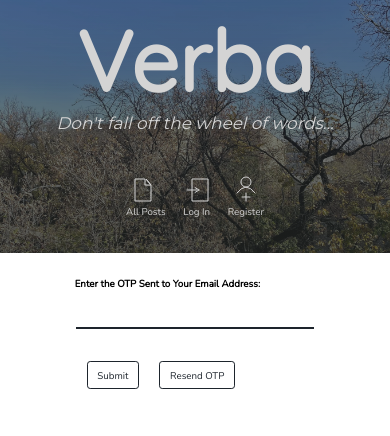
After one commit to Adeyomola/sentio, a Flask app: template verba/auth/templates/verify.html in a window 390 px wide. The commit adds this page. Shown: the top 436 px of the page. Run offline with Flask 3, Linux system fonts and the light colour scheme; the template is opened without the code that fills it, so the values that code supplies are empty.

Commit message:
added email verification; made button more responsive

```diff
--- a/test_requirements.txt
+++ b/test_requirements.txt
@@ -11,6 +11,7 @@ Jinja2==3.1.2
 MarkupSafe==2.1.3
 mysqlclient==2.2.0
 pillow==10.2.0
+pyotp==2.9.0
 pytest==7.4.4
 python-dotenv==1.0.0
 SQLAlchemy==2.0.23
--- a/verba/auth/auth.py
+++ b/verba/auth/auth.py
@@ -7,10 +7,13 @@ from sqlalchemy.exc import IntegrityError
 from werkzeug.security import check_password_hash, generate_password_hash
 import re
 import functools
-
+from verba.auth.email_auth import send_email
+import pyotp
 
 bp = Blueprint('auth', __name__, template_folder='templates', static_folder='static', static_url_path='/auth/static')
 md = metadata()
+
+totp = pyotp.TOTP('base32secret3232', interval=300)
 
 @bp.before_app_request
 def current_user():
@@ -110,7 +113,33 @@ def register():
                     error = 'username has already been taken'
                     flash(error)
             else:
+                send_email(email, totp.now())
                 connection.close()
-                return redirect("/login")
+                return redirect(url_for('auth.verify', unverified_email=email))
         flash(error)
     return render_template('register.html')
+
+@bp.route('/verify', methods=['GET', 'POST'])
+def verify():
+    email = request.args.get('unverified_email')
+    if g.user is not None or email is None:
+        return redirect('/')
+    if request.method == 'POST':
+        if 'submitotp' in request.form:
+            error = None
+            otp = request.form['otp']
+
+            if totp.verify(otp):
+                return redirect('/login')
+            else:
+                error="Invalid Code"
+                flash(error)
+            return redirect(url_for('auth.verify', unverified_email=email))
+    return render_template('verify.html')
+
+@bp.route('/resend_otp', methods=['POST'])
+def resend():
+    email = request.referrer.split('?unverified_email=')[1]
+    if request.method == 'POST':
+        send_email(email, totp.now())
+        return redirect(url_for('auth.verify'))
--- /dev/null
+++ b/verba/auth/templates/verify.html
@@ -0,0 +1,32 @@
+<!DOCTYPE html>
+<html lang="en">
+
+<head>
+    <meta charset="UTF-8">
+    <meta name="viewport" content="width=device-width, initial-scale=1.0">
+    <link rel="icon" type="image/x-icon" href="{{ url_for('auth.static', filename='favicon.ico') }}">
+    <link rel="stylesheet" href="https://fonts.googleapis.com/css?family=Montserrat|Nunito|Quicksand">
+    <link rel="stylesheet" href="{{ url_for('auth.static', filename='styles/style.css') }}">
+    <link rel="stylesheet" href="{{ url_for('auth.static', filename='styles/inputs.css') }}">
+    <link rel="stylesheet" href="{{ url_for('static', filename='styles/buttons.css') }}">
+    <title>Verify</title>
+</head>
+
+<body>
+    {% extends 'loggedout.html' %}
+    {% block content %}
+    {% for message in get_flashed_messages() %}
+    <div class="flash">{{ message }}</div>
+    {% endfor %}
+    <form method="post">
+        <label for="otp">Enter the OTP Sent to Your Email Address:</label>
+        <input type="text" name="otp" id="otp" autocomplete="off">
+        <hr>
+        <div id="edit-delete-wrapper">
+            <button type="submit" name="submitotp">Submit </button>
+            <button type="submit"
+                onclick="{fetch('/resend_otp', { method: 'POST' }).catch(error => {console.error('Resend OTP failed')})}">Resend OTP</button>
+        </div>
+    </form>
+    {% endblock %}
+</body>
--- a/verba/requirements.txt
+++ b/verba/requirements.txt
@@ -12,6 +12,7 @@ MarkupSafe==2.1.3
 mod_wsgi==5.0.0
 mysqlclient==2.2.0
 pillow==10.2.0
+pyotp==2.9.0
 pytest==7.4.4
 python-dotenv==1.0.0
 SQLAlchemy==2.0.23
--- a/verba/static/styles/buttons.css
+++ b/verba/static/styles/buttons.css
@@ -1,12 +1,14 @@
 button {
-    width: 12.5vw;
+    display: inline-block;
+    width: fit-content;
     margin: 2rem 0.5rem;
-    padding: 0.4rem;
+    padding: 0.4rem 0.6rem;
     font: 500 2.5vw 'Nunito';
     color: #1d242c;
     background-color: transparent;
     border-radius: 0.2rem;
     border: 1px solid #1d242c;
+    text-align: center;
 }
 
 button:hover {
@@ -15,14 +17,12 @@ button:hover {
 
 @media screen and (min-width: 640px) {
     button {
-        width: 8vw;
         font-size: 1.4vw;
     }
 }
 
 @media screen and (min-width: 1024px) {
     button {
-        width: 6vw;
         font-size: 1.2vw;
     }
 }
@@ -30,7 +30,6 @@ button:hover {
 @media screen and (min-width: 1280px) {
 
     button {
-        width: 4vw;
         font-size: 0.8vw;
     }
 }
```
Also changed, not shown: verba/auth/email_auth.py (+24 -0 lines).
